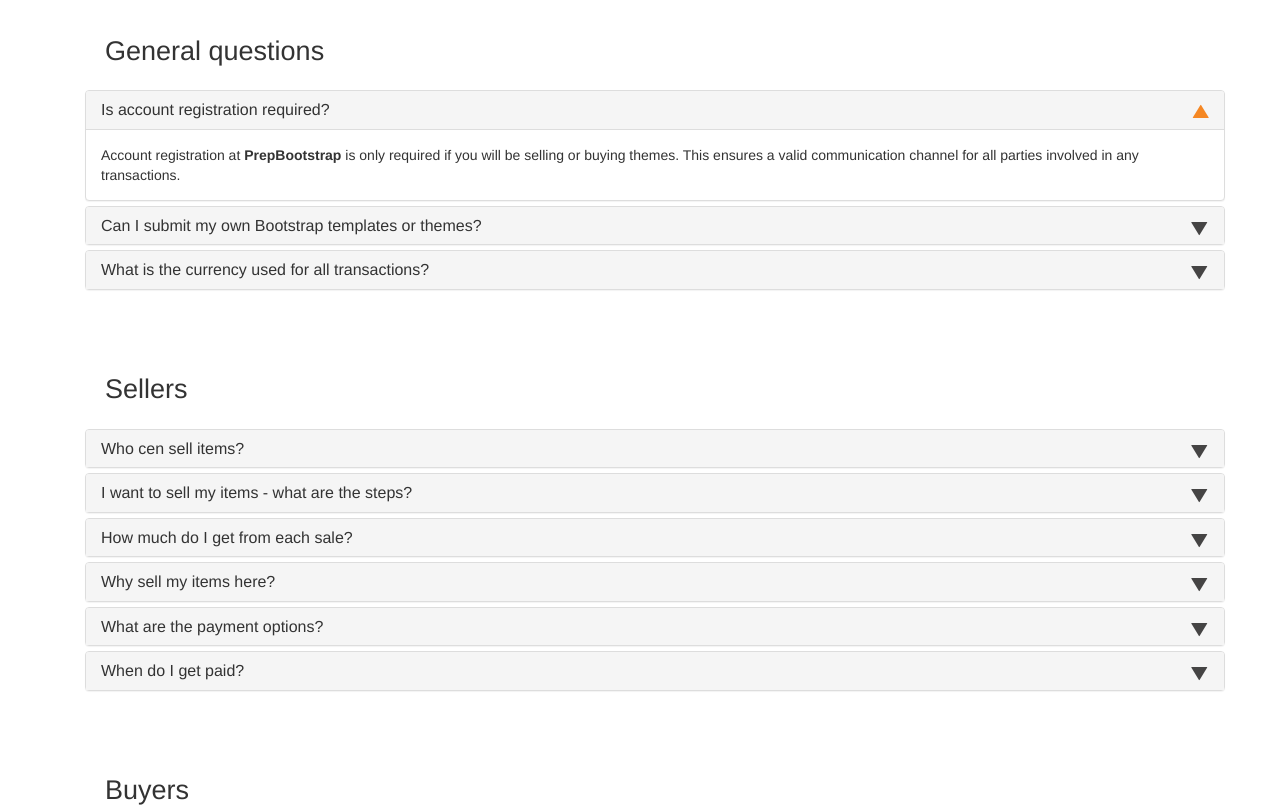
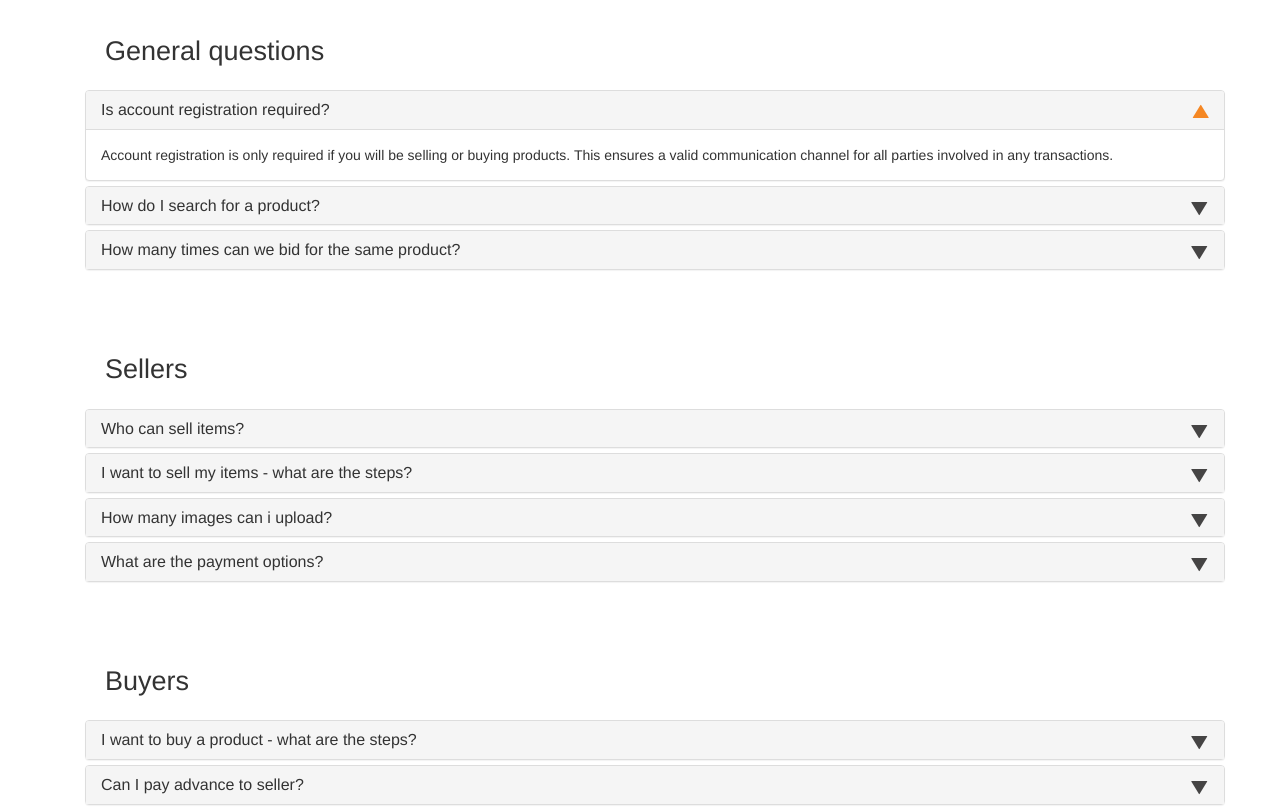
Before and after one commit to VishwanathDalawai/WideBiddersBackend, an Angular app in the folder Auction/: page /faq in a window 1280 px wide. Shown: the part 260-1067 px from the top of the page. Built offline with nearby package versions, Linux system fonts and the light colour scheme.

Commit message:
Updated footer

```diff
--- a/Auction/src/app/faq/faq.component.css
+++ b/Auction/src/app/faq/faq.component.css
@@ -0,0 +1,29 @@
+.faqHeader {
+    font-size: 27px;
+    margin: 20px;
+}
+
+.panel-heading [data-toggle="collapse"]:after {
+    font-family: 'Glyphicons Halflings';
+    content: "\e072"; /* "play" icon */
+    float: right;
+    color: #F58723;
+    font-size: 18px;
+    line-height: 22px;
+    /* rotate "play" icon from > (right arrow) to down arrow */
+    -webkit-transform: rotate(-90deg);
+    -moz-transform: rotate(-90deg);
+    -ms-transform: rotate(-90deg);
+    -o-transform: rotate(-90deg);
+    transform: rotate(-90deg);
+}
+
+.panel-heading [data-toggle="collapse"].collapsed:after {
+    /* rotate "play" icon from > (right arrow) to ^ (up arrow) */
+    -webkit-transform: rotate(90deg);
+    -moz-transform: rotate(90deg);
+    -ms-transform: rotate(90deg);
+    -o-transform: rotate(90deg);
+    transform: rotate(90deg);
+    color: #454444;
+}
--- a/Auction/src/app/faq/faq.component.html
+++ b/Auction/src/app/faq/faq.component.html
@@ -24,7 +24,7 @@
                 </div>
                 <div id="collapseOne" class="panel-collapse collapse in">
                     <div class="panel-body">
-                        Account registration at <strong>PrepBootstrap</strong> is only required if you will be selling or buying themes.
+                        Account registration is only required if you will be selling or buying products.
                         This ensures a valid communication channel for all parties involved in any transactions.
                     </div>
                 </div>
@@ -32,25 +32,24 @@
             <div class="panel panel-default">
                 <div class="panel-heading">
                     <h4 class="panel-title">
-                        <a class="accordion-toggle collapsed" data-toggle="collapse" data-parent="#accordion" href="#collapseTen">Can I submit my own Bootstrap templates or themes?</a>
+                        <a class="accordion-toggle collapsed" data-toggle="collapse" data-parent="#accordion" href="#collapseTen">How do I search for a product?</a>
                     </h4>
                 </div>
                 <div id="collapseTen" class="panel-collapse collapse">
                     <div class="panel-body">
-                        A lot of the content of the site has been submitted by the community. Whether it is a commercial element/template/theme
-                        or a free one, you are encouraged to contribute. All credits are published along with the resources.
+                        You can search the product in two ways..Either by finding via relevant category or by entering the name of the product.
                     </div>
                 </div>
             </div>
             <div class="panel panel-default">
                 <div class="panel-heading">
                     <h4 class="panel-title">
-                        <a class="accordion-toggle collapsed" data-toggle="collapse" data-parent="#accordion" href="#collapseEleven">What is the currency used for all transactions?</a>
+                        <a class="accordion-toggle collapsed" data-toggle="collapse" data-parent="#accordion" href="#collapseEleven">How many times can we bid for the same product?</a>
                     </h4>
                 </div>
                 <div id="collapseEleven" class="panel-collapse collapse">
                     <div class="panel-body">
-                        All prices for themes, templates and other items, including each seller's or buyer's account balance are in <strong>USD</strong>
+                        You can bid any number of times
                     </div>
                 </div>
             </div>
@@ -59,12 +58,12 @@
             <div class="panel panel-default">
                 <div class="panel-heading">
                     <h4 class="panel-title">
-                        <a class="accordion-toggle collapsed" data-toggle="collapse" data-parent="#accordion" href="#collapseTwo">Who cen sell items?</a>
+                        <a class="accordion-toggle collapsed" data-toggle="collapse" data-parent="#accordion" href="#collapseTwo">Who can sell items?</a>
                     </h4>
                 </div>
                 <div id="collapseTwo" class="panel-collapse collapse">
                     <div class="panel-body">
-                        Any registed user, who presents a work, which is genuine and appealing, can post it on <strong>PrepBootstrap</strong>.
+                        Any registed user, who presents a item, which is genuine and appealing, can post it on <strong>Wide Bidders</strong>.
                     </div>
                 </div>
             </div>
@@ -79,9 +78,9 @@
                         The steps involved in this process are really simple. All you need to do is:
                         <ul>
                             <li>Register an account</li>
-                            <li>Activate your account</li>
-                            <li>Go to the <strong>Themes</strong> section and upload your theme</li>
-                            <li>The next step is the approval step, which usually takes about 72 hours.</li>
+                            <li>Login to your account</li>
+                            <li>Go to the <strong>SELL</strong> section and enter the details and upload images of that product</li>
+                        <!--   <li>The next step is the approval step, which usually takes about 72 hours.</li> -->
                         </ul>
                     </div>
                 </div>
@@ -89,17 +88,17 @@
             <div class="panel panel-default">
                 <div class="panel-heading">
                     <h4 class="panel-title">
-                        <a class="accordion-toggle collapsed" data-toggle="collapse" data-parent="#accordion" href="#collapseFive">How much do I get from each sale?</a>
+                        <a class="accordion-toggle collapsed" data-toggle="collapse" data-parent="#accordion" href="#collapseFive">How many images can i upload?</a>
                     </h4>
                 </div>
                 <div id="collapseFive" class="panel-collapse collapse">
                     <div class="panel-body">
-                        Here, at <strong>PrepBootstrap</strong>, we offer a great, 70% rate for each seller, regardless of any restrictions, such as volume, date of entry, etc.
+                        You need to upload atleast one image and maximum of 5 images are allowed..
                         <br />
                     </div>
                 </div>
             </div>
-            <div class="panel panel-default">
+       <!--    <div class="panel panel-default">
                 <div class="panel-heading">
                     <h4 class="panel-title">
                         <a class="accordion-toggle collapsed" data-toggle="collapse" data-parent="#accordion" href="#collapseSix">Why sell my items here?</a>
@@ -115,7 +114,7 @@
                         </ul>
                     </div>
                 </div>
-            </div>
+            </div>  -->
             <div class="panel panel-default">
                 <div class="panel-heading">
                     <h4 class="panel-title">
@@ -124,11 +123,11 @@
                 </div>
                 <div id="collapseEight" class="panel-collapse collapse">
                     <div class="panel-body">
-                        The best way to transfer funds is via Paypal. This secure platform ensures timely payments and a secure environment.
+                        Cash on delivery...
                     </div>
                 </div>
             </div>
-            <div class="panel panel-default">
+        <!--    <div class="panel panel-default">
                 <div class="panel-heading">
                     <h4 class="panel-title">
                         <a class="accordion-toggle collapsed" data-toggle="collapse" data-parent="#accordion" href="#collapseNine">When do I get paid?</a>
@@ -140,73 +139,36 @@
                         The minimum amount of your balance should be at least 70 USD.
                     </div>
                 </div>
-            </div>
+            </div> -->
     <br><br><br>
             <div class="faqHeader">Buyers</div>
             <div class="panel panel-default">
                 <div class="panel-heading">
                     <h4 class="panel-title">
-                        <a class="accordion-toggle collapsed" data-toggle="collapse" data-parent="#accordion" href="#collapseFour">I want to buy a theme - what are the steps?</a>
+                        <a class="accordion-toggle collapsed" data-toggle="collapse" data-parent="#accordion" href="#collapseFour">I want to buy a product - what are the steps?</a>
                     </h4>
                 </div>
                 <div id="collapseFour" class="panel-collapse collapse">
                     <div class="panel-body">
-                        Buying a theme on <strong>PrepBootstrap</strong> is really simple. Each theme has a live preview.
-                        Once you have selected a theme or template, which is to your liking, you can quickly and securely pay via Paypal.
-                        <br />
-                        Once the transaction is complete, you gain full access to the purchased product.
+                        Buying a product on <strong>Wide Bidders</strong> is really simple. There will be specific bidding time period for each product. Person who makes the maximum bid within that time period will get the product.
+
                     </div>
                 </div>
             </div>
             <div class="panel panel-default">
                 <div class="panel-heading">
                     <h4 class="panel-title">
-                        <a class="accordion-toggle collapsed" data-toggle="collapse" data-parent="#accordion" href="#collapseSeven">Is this the latest version of an item</a>
+                        <a class="accordion-toggle collapsed" data-toggle="collapse" data-parent="#accordion" href="#collapseSeven">Can I pay advance to seller?</a>
                     </h4>
                 </div>
                 <div id="collapseSeven" class="panel-collapse collapse">
                     <div class="panel-body">
-                        Each item in <strong>PrepBootstrap</strong> is maintained to its latest version. This ensures its smooth operation.
+                       No. The payment has to be done only after completion of bid...
                     </div>
                 </div>
             </div>
         </div>
     </div>
-
-    <style>
-        .faqHeader {
-            font-size: 27px;
-            margin: 20px;
-        }
-
-        .panel-heading [data-toggle="collapse"]:after {
-            font-family: 'Glyphicons Halflings';
-            content: "\e072"; /* "play" icon */
-            float: right;
-            color: #F58723;
-            font-size: 18px;
-            line-height: 22px;
-            /* rotate "play" icon from > (right arrow) to down arrow */
-            -webkit-transform: rotate(-90deg);
-            -moz-transform: rotate(-90deg);
-            -ms-transform: rotate(-90deg);
-            -o-transform: rotate(-90deg);
-            transform: rotate(-90deg);
-        }
-
-        .panel-heading [data-toggle="collapse"].collapsed:after {
-            /* rotate "play" icon from > (right arrow) to ^ (up arrow) */
-            -webkit-transform: rotate(90deg);
-            -moz-transform: rotate(90deg);
-            -ms-transform: rotate(90deg);
-            -o-transform: rotate(90deg);
-            transform: rotate(90deg);
-            color: #454444;
-        }
-    </style>
-
-    <!-- Bootstrap FAQ - END -->
-
     </div>
 
 
--- a/Auction/src/app/footer/footer.component.html
+++ b/Auction/src/app/footer/footer.component.html
@@ -26,7 +26,7 @@
                       <ul>
                           <li><a routerLink="faq">FAQ</a></li>
                           <li><a href="#">Help desk</a></li>
-                          <li><a href="#">Forums</a></li>
+                        <!--  <li><a href="#">Forums</a></li> -->
                       </ul>
                   </div>
                   <div class="col-sm-3">
```
Also changed, not shown: 1 other file (tests, documents, lock files or other folders).
